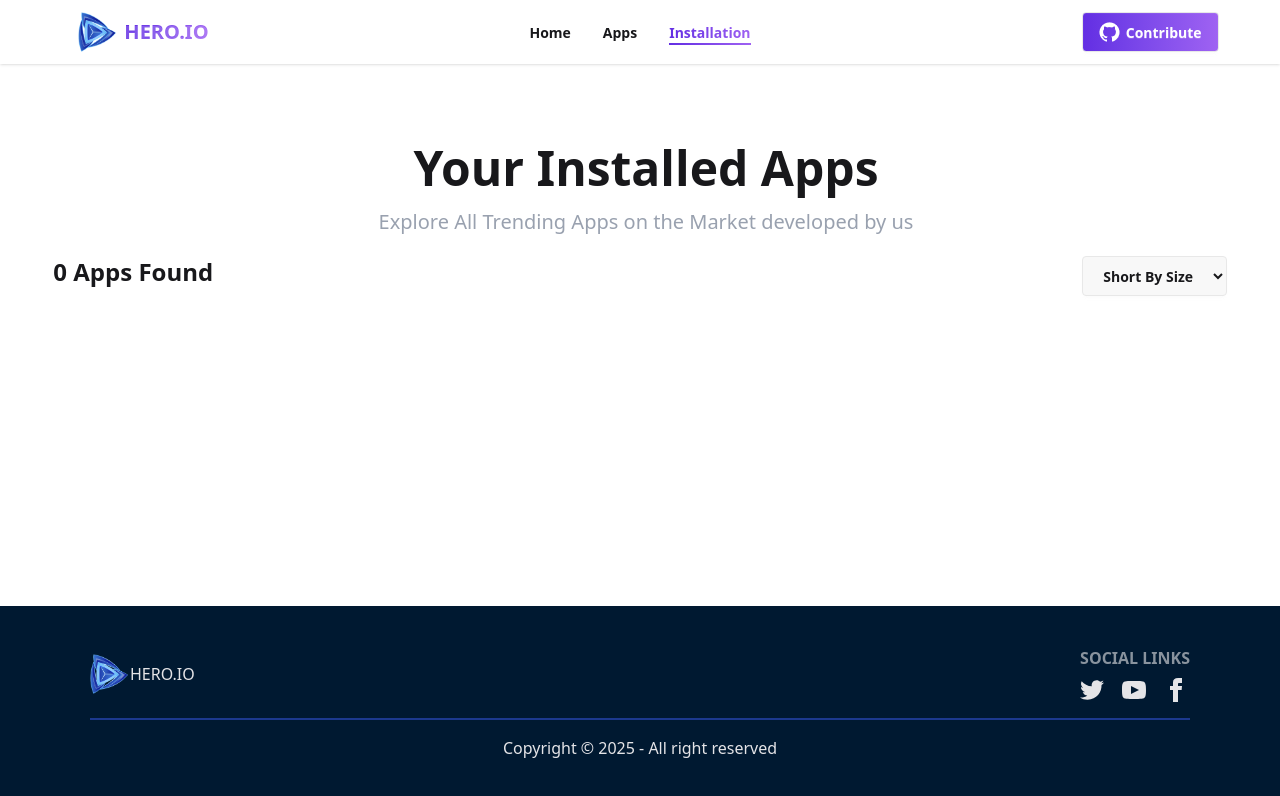
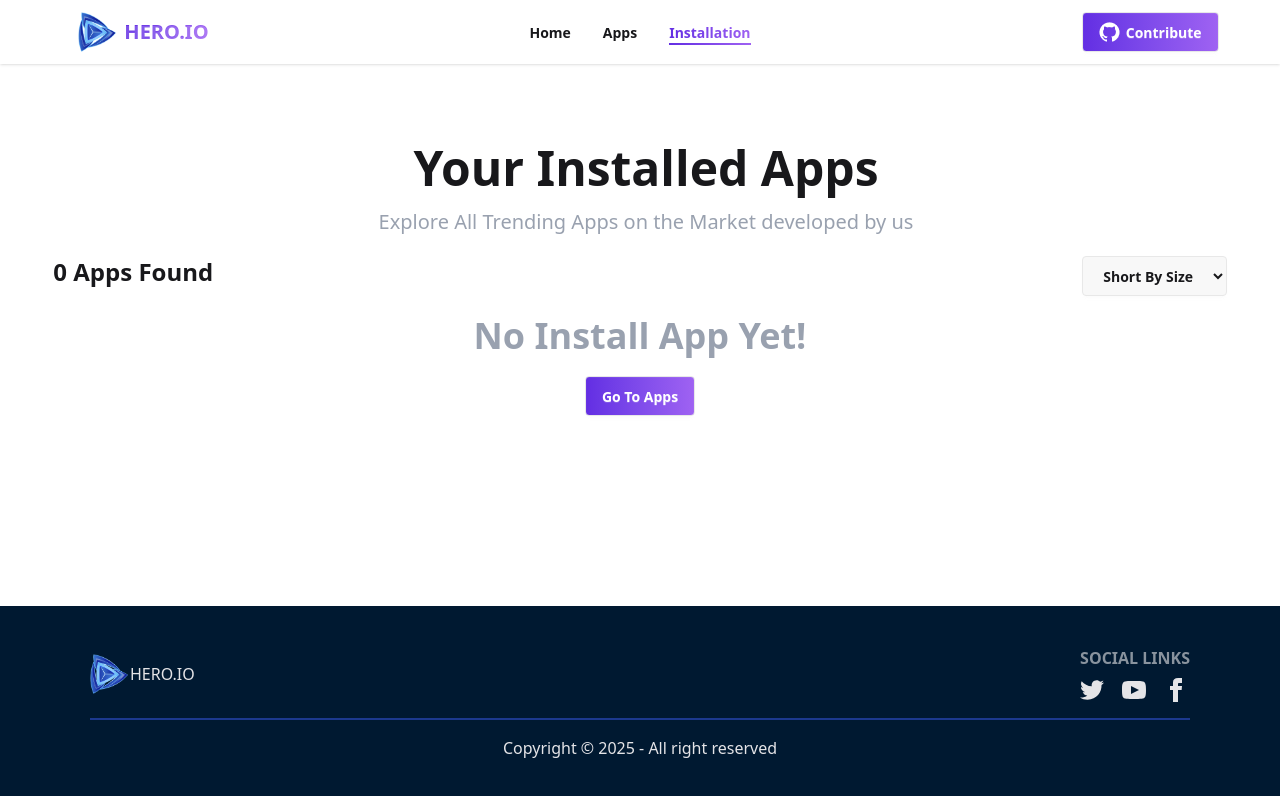
Before and after one commit to oliullahakib/assinment8-hero-apps, a React (Vite) app: page /installation in a window 1280 px wide. Shown: the top 796 px of the page. Built offline with nearby package versions, Linux system fonts and the light colour scheme.

Commit message:
unnecessary code deleted and delete functionality added to install app page

```diff
--- a/src/Pages/Installation.jsx
+++ b/src/Pages/Installation.jsx
@@ -1,29 +1,39 @@
 import React, { useEffect, useState } from 'react';
-import { useLoaderData } from 'react-router';
+import { Link, useLoaderData } from 'react-router';
 import { getFromLS } from '../LDB/LDB';
 import InstalledAppCard from '../components/InstalledAppCard';
+import { toast } from 'react-toastify';
 
 const Installation = () => {
-    const [installedAppId, setInstalledAppId] = useState([])
-    const [sortedApp, setSortedApp] = useState([])
+    const [installedApp, setInstalledApp] = useState([])
     const [selected, setSelected] = useState(false)
     const allAppsData = useLoaderData()
     const allApps = allAppsData.data
-    const installedApp = allApps.filter(app => installedAppId.includes(app.id))
     useEffect(() => {
         const appsIdArry = getFromLS()
-        setInstalledAppId(appsIdArry)
-    }, [])
-    const handleSort =(e)=>{
-        if(e.target.value==="asc"){
-            const sortedAppHL = [...installedApp].sort((a,b)=>b.downloads-a.downloads)
-            setSortedApp(sortedAppHL)
+        const installedAppArr = allApps.filter(app => appsIdArry.includes(app.id))
+        setInstalledApp(installedAppArr)
+    }, [allApps])
+    const handleSort = (e) => {
+        if (e.target.value === "asc") {
+            const sortedAppHL = [...installedApp].sort((a, b) => b.downloads - a.downloads)
+            setInstalledApp(sortedAppHL)
         }
-        if(e.target.value==="desc"){
-            const sortedAppLH = [...installedApp].sort((a,b)=>a.downloads-b.downloads)
-            setSortedApp(sortedAppLH)
+        if (e.target.value === "desc") {
+            const sortedAppLH = [...installedApp].sort((a, b) => a.downloads - b.downloads)
+            setInstalledApp(sortedAppLH)
         }
         setSelected(true)
+    }
+    const handleDelete =(title,id)=>{
+        console.log("delete this id",id)
+        const appsIdArry = getFromLS()
+        const filterAppsIdArr = appsIdArry.filter(i=>i!==id)
+        localStorage.setItem("appId",JSON.stringify(filterAppsIdArr))
+
+        const newInstallApps = installedApp.filter(app=>app.id!==id)
+        setInstalledApp(newInstallApps)
+        toast(`🗑️ ${title} un-installed from your Device`)
     }
     return (
         <div>
@@ -34,7 +44,7 @@ const Installation = () => {
             <div className='w-11/12 mx-auto flex justify-between'>
                 <h3 className='text-2xl font-semibold'>{installedApp.length} Apps Found</h3>
                 <div >
-                    <select onClick={(e)=> handleSort(e)} className='btn' >
+                    <select onClick={(e) => handleSort(e)} className='btn' >
                         <option disabled={selected} >Short By Size</option>
                         <option value="desc">Low → Heigh</option>
                         <option value="asc">Heigh → Low</option>
@@ -43,7 +53,12 @@ const Installation = () => {
             </div>
             <div className='w-11/12 mx-auto my-5'>
                 {
-                  sortedApp.length===0?installedApp.map(app => <InstalledAppCard key={app.id} app={app} />):sortedApp.map(app => <InstalledAppCard key={app.id} app={app} />)
+                  installedApp.length===0?
+                  <div className='flex flex-col justify-center items-center'>
+                    <h1 className='text-4xl font-bold text-gray-400'>No Install App Yet!</h1>
+                    <Link className='btn bg-gradient-to-l from-[#9F62F2] to-[#632EE3] text-white mt-5' to={"/apps"}> Go To Apps</Link>
+                    </div>
+                  :  installedApp.map(app => <InstalledAppCard key={app.id} app={app} handleDelete ={handleDelete} />)
                 }
             </div>
         </div>
--- a/src/components/InstalledAppCard.jsx
+++ b/src/components/InstalledAppCard.jsx
@@ -1,7 +1,7 @@
 import { Download } from 'lucide-react';
 import React from 'react';
 
-const InstalledAppCard = ({app}) => {
+const InstalledAppCard = ({app,handleDelete}) => {
     return (
         <div className='flex flex-col md:flex-row justify-between items-center bg-white shadow mt-3 px-3'>
             <div className='flex gap-2'>
@@ -15,7 +15,7 @@ const InstalledAppCard = ({app}) => {
                     </div>
                 </div>
             </div>
-            <button className='btn btn-success text-white font-semibold my-2 md:my-0'>Uninstall</button>
+            <button onClick={()=>handleDelete(app.title,app.id)} className='btn btn-success text-white font-semibold my-2 md:my-0'>Uninstall</button>
         </div>
     );
 };
```
